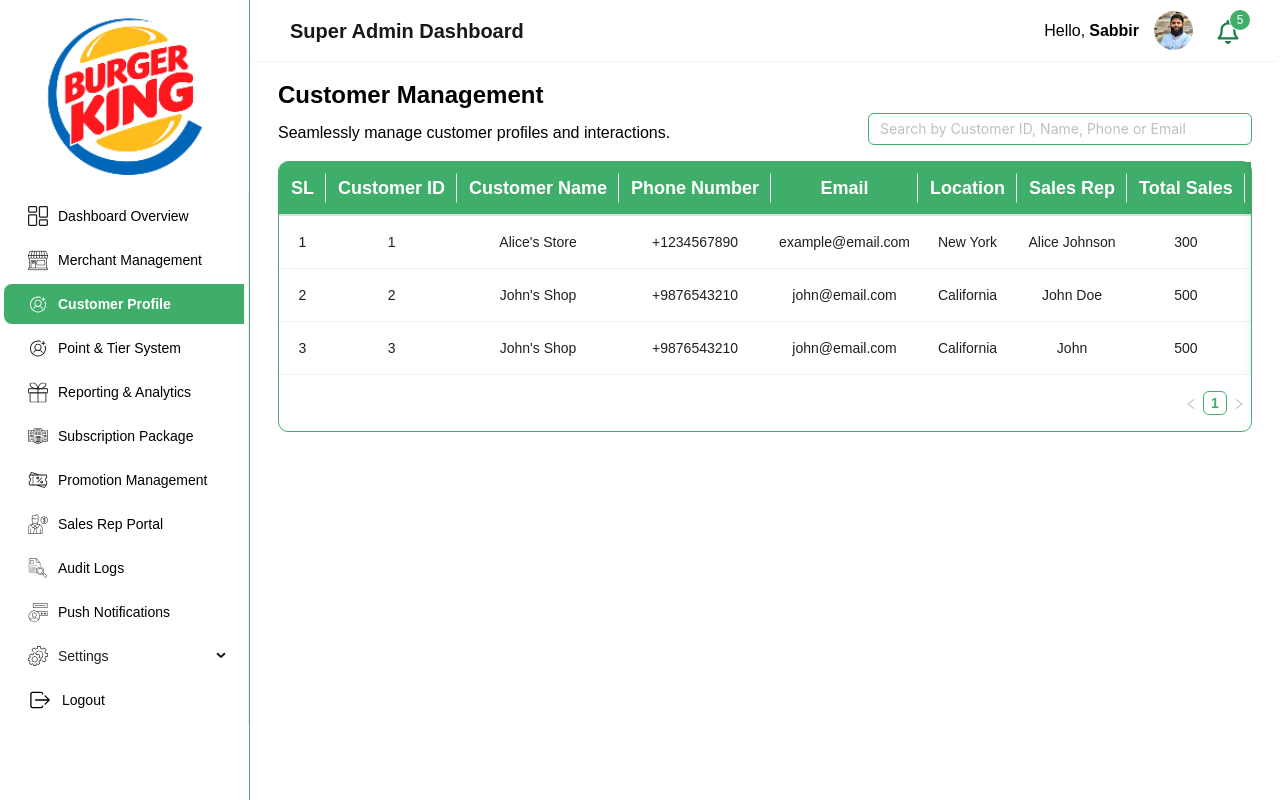
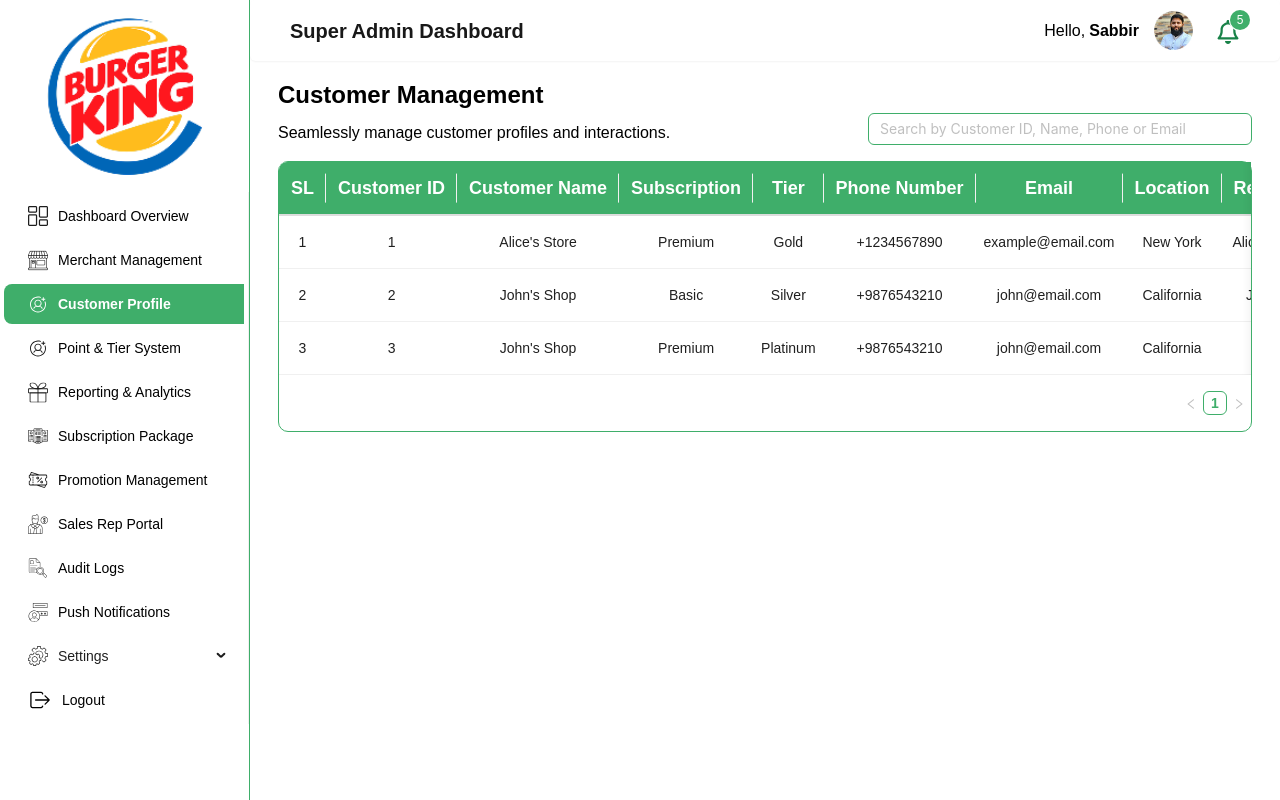
Before and after one commit to mijanConnect/mlitech-admin-dashboard, a React (Vite) app: page /customerManagement in a window 1280 px wide. Built offline with nearby package versions, Linux system fonts and the light colour scheme.

Commit message:
Update 3 Profile  Management updated

```diff
--- a/src/components/customerManagement/customerManagement.jsx
+++ b/src/components/customerManagement/customerManagement.jsx
@@ -2,9 +2,12 @@ import React, { useState } from "react";
 import { Table, Button, Modal, Form, Input, Tooltip, Switch } from "antd";
 import { useNavigate } from "react-router-dom";
 import { FaTrash } from "react-icons/fa";
+import { FaEdit } from "react-icons/fa";
 import { IoEyeSharp } from "react-icons/io5";
 import Swal from "sweetalert2";
 import MarchantIcon from "../../assets/marchant.png";
+import { DatePicker } from "antd";
+import moment from "moment"; // Make sure to import moment
 
 const components = {
   header: {
@@ -49,6 +52,13 @@ const CustomerManagement = () => {
       phone: "+1234567890",
       location: "New York",
       businessName: "Alice's Store",
+      subscription: "Premium", // Subscription Type
+      tier: "Gold",
+      date: "2025-01-15", // Date
+      reward: "500", // Reward points or amount
+      pointsUsed: "200", // Points used
+      lastPaymentDate: "2025-01-01", // Added Last Payment Date
+      expiryDate: "2026-01-01", // Added Expiry Date
     },
     {
       id: 2,
@@ -61,6 +71,13 @@ const CustomerManagement = () => {
       phone: "+9876543210",
       location: "California",
       businessName: "John's Shop",
+      subscription: "Basic", // Subscription Type
+      tier: "Silver",
+      date: "2025-05-10", // Date
+      reward: "400", // Reward points or amount
+      pointsUsed: "100", // Points used
+      lastPaymentDate: "2025-05-01", // Added Last Payment Date
+      expiryDate: "2026-05-01", // Added Expiry Date
     },
     {
       id: 3,
@@ -73,12 +90,55 @@ const CustomerManagement = () => {
       phone: "+9876543210",
       location: "California",
       businessName: "John's Shop",
+      subscription: "Premium", // Subscription Type
+      tier: "Platinum",
+      date: "2025-03-20", // Date
+      reward: "600", // Reward points or amount
+      pointsUsed: "250", // Points used
+      lastPaymentDate: "2025-03-15", // Added Last Payment Date
+      expiryDate: "2026-03-15", // Added Expiry Date
     },
   ]);
 
+  const columns2 = [
+    {
+      title: "SL", // Serial number
+      dataIndex: "id", // Assuming the ID is used as the serial number
+      key: "id",
+      align: "center",
+    },
+    {
+      title: "Subscription Type", // Subscription Type
+      dataIndex: "subscription", // Assuming each record has a 'subscription' field
+      key: "subscription",
+      align: "center",
+    },
+    {
+      title: "Date", // Date
+      dataIndex: "date", // Assuming a 'date' field exists in your data
+      key: "date",
+      align: "center",
+    },
+    {
+      title: "Reward", // Reward (Could be points, discounts, etc.)
+      dataIndex: "reward", // Assuming a 'reward' field exists
+      key: "reward",
+      align: "center",
+    },
+    {
+      title: "Points Used", // Points Used
+      dataIndex: "pointsUsed", // Assuming a 'pointsUsed' field exists
+      key: "pointsUsed",
+      align: "center",
+    },
+  ];
+
   const [isViewModalVisible, setIsViewModalVisible] = useState(false);
+  const [isEditModalVisible, setIsEditModalVisible] = useState(false); // Add Edit Modal state
   const [selectedRecord, setSelectedRecord] = useState(null);
   const [searchText, setSearchText] = useState(""); // Search text state
+
+  const [form] = Form.useForm(); // Declare the form here to use Ant Design's form functionality
 
   const navigate = useNavigate();
 
@@ -92,6 +152,45 @@ const CustomerManagement = () => {
     setSelectedRecord(null);
   };
 
+  const showEditModal = (record) => {
+    setSelectedRecord(record);
+    form.setFieldsValue({
+      name: record.name,
+      email: record.email,
+      subscription: record.subscription,
+      tier: record.tier,
+      lastPaymentDate: record.lastPaymentDate
+        ? moment(record.lastPaymentDate)
+        : null, // Ensure it's a moment object
+      expiryDate: record.expiryDate ? moment(record.expiryDate) : null, // Ensure it's a moment object
+    });
+    setIsEditModalVisible(true);
+  };
+
+  const handleCloseEditModal = () => {
+    setIsEditModalVisible(false);
+    setSelectedRecord(null);
+  };
+
+  const handleEditSubmit = () => {
+    form
+      .validateFields()
+      .then((values) => {
+        const updatedRecord = { ...selectedRecord, ...values };
+        setData((prev) =>
+          prev.map((item) =>
+            item.id === selectedRecord.id ? updatedRecord : item
+          )
+        );
+        setIsEditModalVisible(false);
+        form.resetFields();
+        Swal.fire("Updated!", "The customer details were updated.", "success");
+      })
+      .catch((error) => {
+        console.error("Validation failed:", error);
+      });
+  };
+
   const filteredData = data.filter(
     (item) =>
       item.id.toString().includes(searchText) ||
@@ -100,29 +199,6 @@ const CustomerManagement = () => {
       item.email.toLowerCase().includes(searchText.toLowerCase())
   );
 
-  const columns2 = [
-    {
-      title: "SL",
-      dataIndex: "orderId",
-      key: "orderId",
-    },
-    {
-      title: "Date",
-      dataIndex: "date",
-      key: "date",
-    },
-    {
-      title: "Reward",
-      dataIndex: "quantity",
-      key: "quantity",
-    },
-    {
-      title: "Points Used",
-      dataIndex: "amount",
-      key: "amount",
-    },
-  ];
-
   const columns = [
     { title: "SL", dataIndex: "id", key: "id", align: "center" },
     { title: "Customer ID", dataIndex: "id", key: "id", align: "center" },
@@ -130,6 +206,18 @@ const CustomerManagement = () => {
       title: "Customer Name",
       dataIndex: "businessName",
       key: "businessName",
+      align: "center",
+    },
+    {
+      title: "Subscription",
+      dataIndex: "subscription",
+      key: "subscription",
+      align: "center",
+    },
+    {
+      title: "Tier",
+      dataIndex: "tier",
+      key: "tier",
       align: "center",
     },
     {
@@ -145,75 +233,15 @@ const CustomerManagement = () => {
       key: "location",
       align: "center",
     },
-    { title: "Sales Rep", dataIndex: "name", key: "salesRep", align: "center" },
+    { title: "Refer Rep", dataIndex: "name", key: "salesRep", align: "center" },
     { title: "Total Sales", dataIndex: "sales", key: "sales", align: "center" },
     { title: "Status", dataIndex: "status", key: "status", align: "center" },
     {
       title: "Action",
       key: "action",
       align: "center",
-      with: 120,
+      width: 170,
       render: (_, record) => (
-        // <div className="flex items-center justify-center">
-        //   <div className="flex gap-2 border border-primary rounded-md p-1">
-        //     <Button
-        //       className="bg-primary !text-white hover:!text-black"
-        //       onClick={() => {
-        //         Swal.fire({
-        //           title: "Are you sure?",
-        //           text: "Do you want to accept this sales rep?",
-        //           icon: "question",
-        //           showCancelButton: true,
-        //           confirmButtonColor: "#3085d6",
-        //           cancelButtonColor: "#d33",
-        //           confirmButtonText: "Yes, accept",
-        //         }).then((result) => {
-        //           if (result.isConfirmed) {
-        //             Swal.fire({
-        //               title: "Accepted!",
-        //               text: "The sales rep has been accepted.",
-        //               icon: "success",
-        //               timer: 1500,
-        //               showConfirmButton: false,
-        //             });
-        //             // TODO: Add your actual accept logic here
-        //           }
-        //         });
-        //       }}
-        //     >
-        //       Accept
-        //     </Button>
-
-        //     <Button
-        //       className="bg-red-600 !text-white hover:!text-black"
-        //       onClick={() => {
-        //         Swal.fire({
-        //           title: "Are you sure?",
-        //           text: "Do you want to reject this sales rep?",
-        //           icon: "warning",
-        //           showCancelButton: true,
-        //           confirmButtonColor: "#3085d6",
-        //           cancelButtonColor: "#d33",
-        //           confirmButtonText: "Yes, reject",
-        //         }).then((result) => {
-        //           if (result.isConfirmed) {
-        //             Swal.fire({
-        //               title: "Rejected!",
-        //               text: "The sales rep has been rejected.",
-        //               icon: "success",
-        //               timer: 1500,
-        //               showConfirmButton: false,
-        //             });
-        //             // TODO: Add your actual reject logic here
-        //           }
-        //         });
-        //       }}
-        //     >
-        //       Reject
-        //     </Button>
-        //   </div>
-        // </div>
-
         <div
           className="flex gap-2 justify-between align-middle py-[7px] px-[15px] border border-primary rounded-md"
           style={{ alignItems: "center" }}
@@ -224,6 +252,15 @@ const CustomerManagement = () => {
               className="text-primary hover:text-green-700 text-xl"
             >
               <IoEyeSharp />
+            </button>
+          </Tooltip>
+
+          <Tooltip title="Edit">
+            <button
+              onClick={() => showEditModal(record)} // Edit modal
+              className="text-primary hover:text-green-700 text-xl"
+            >
+              <FaEdit />
             </button>
           </Tooltip>
 
@@ -325,7 +362,7 @@ const CustomerManagement = () => {
 
       <div className="overflow-x-auto">
         <Table
-          dataSource={data}
+          dataSource={filteredData}
           columns={columns}
           pagination={{ pageSize: 10 }}
           bordered={false}
@@ -339,17 +376,10 @@ const CustomerManagement = () => {
 
       {/* View Details Modal */}
       <Modal
-        // title="Merchant Profile"
         visible={isViewModalVisible}
         onCancel={handleCloseViewModal}
         width={700}
-        footer={
-          [
-            // <Button key="close" type="primary" onClick={handleCloseViewModal}>
-            //   Close
-            // </Button>,
-          ]
-        }
+        footer={false}
       >
         {selectedRecord && (
           <div>
@@ -363,38 +393,48 @@ const CustomerManagement = () => {
                 <p className="text-[22px] font-bold text-primary">
                   Customer Profile
                 </p>
+
+                {/* Displaying the customer details */}
                 <p>
-                  <strong>Name:</strong> {selectedRecord.name}
+                  <strong>Customer Name:</strong> {selectedRecord.name}
                 </p>
                 <p>
-                  <strong>Business Name:</strong> {selectedRecord.businessName}
+                  <strong>Phone Number:</strong> {selectedRecord.phone}
                 </p>
                 <p>
-                  <strong>Email:</strong> {selectedRecord.email}
+                  <strong>Email Address:</strong> {selectedRecord.email}
                 </p>
                 <p>
-                  <strong>Phone:</strong> {selectedRecord.phone}
+                  <strong>Address:</strong> {selectedRecord.location}
                 </p>
-                <p>
-                  <strong>Location:</strong> {selectedRecord.location}
-                </p>
-                <p>
-                  <strong>Total Sales:</strong> {selectedRecord.sales}
-                </p>
-                <p>
-                  <strong>Status:</strong> {selectedRecord.status}
-                </p>
-                <p className="text-[22px] font-bold text-primary">
+
+                {/* Adding the new fields */}
+                <p className="text-[22px] font-bold text-primary mt-4">
                   Loyalty Points
                 </p>
                 <p>
-                  <strong>Points Balance:</strong> {selectedRecord.sales}
+                  <strong>Points Balance:</strong> {selectedRecord.sales}{" "}
+                  {/* Points Balance */}
                 </p>
                 <p>
-                  <strong>Tier:</strong> {selectedRecord.businessName}
+                  <strong>Tier:</strong> {selectedRecord.tier} {/* Tier */}
+                </p>
+                <p>
+                  <strong>Subscription Type:</strong>{" "}
+                  {selectedRecord.subscription} {/* Subscription Type */}
+                </p>
+                <p>
+                  <strong>Last Payment Date:</strong>{" "}
+                  {selectedRecord.lastPaymentDate} {/* Last Payment Date */}
+                </p>
+                <p>
+                  <strong>Expiry Date:</strong> {selectedRecord.expiryDate}{" "}
+                  {/* Expiry Date */}
                 </p>
               </div>
             </div>
+
+            {/* Table (assuming this shows the customer's order history or other details) */}
             <Table
               columns={columns2}
               dataSource={data}
@@ -405,6 +445,52 @@ const CustomerManagement = () => {
           </div>
         )}
       </Modal>
+
+      {/* Edit Customer Modal */}
+      <Modal
+        title="Edit Customer"
+        visible={isEditModalVisible}
+        onCancel={handleCloseEditModal}
+        onOk={handleEditSubmit}
+      >
+        <Form form={form} layout="vertical">
+          <Form.Item
+            label="Customer Name"
+            name="name"
+            rules={[{ required: true }]}
+          >
+            <Input />
+          </Form.Item>
+
+          <Form.Item
+            label="Email Address"
+            name="email"
+            rules={[{ required: true }]}
+          >
+            <Input />
+          </Form.Item>
+
+          <Form.Item
+            label="Subscription Type"
+            name="subscription"
+            rules={[{ required: true }]}
+          >
+            <Input />
+          </Form.Item>
+
+          <Form.Item label="Tier" name="tier" rules={[{ required: true }]}>
+            <Input />
+          </Form.Item>
+
+          <Form.Item label="Last Payment Date" name="lastPaymentDate">
+            <DatePicker style={{ width: "100%" }} format="YYYY-MM-DD" />
+          </Form.Item>
+
+          <Form.Item label="Expiry Date" name="expiryDate">
+            <DatePicker style={{ width: "100%" }} format="YYYY-MM-DD" />
+          </Form.Item>
+        </Form>
+      </Modal>
     </div>
   );
 };
```
